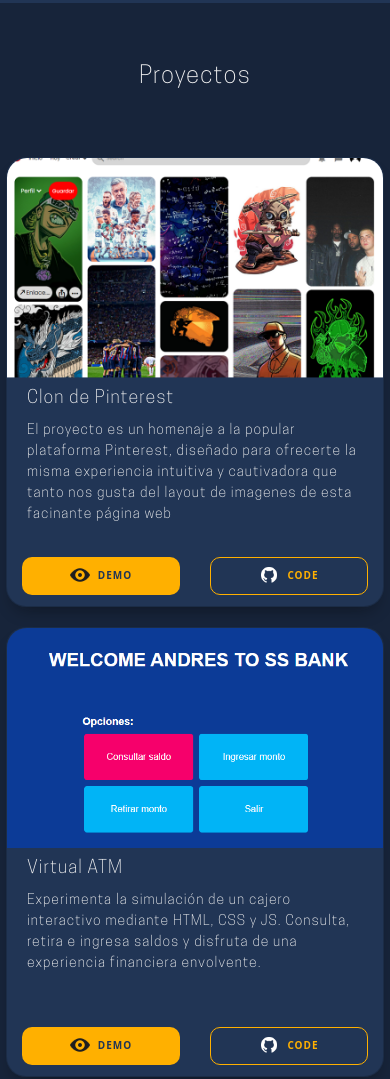
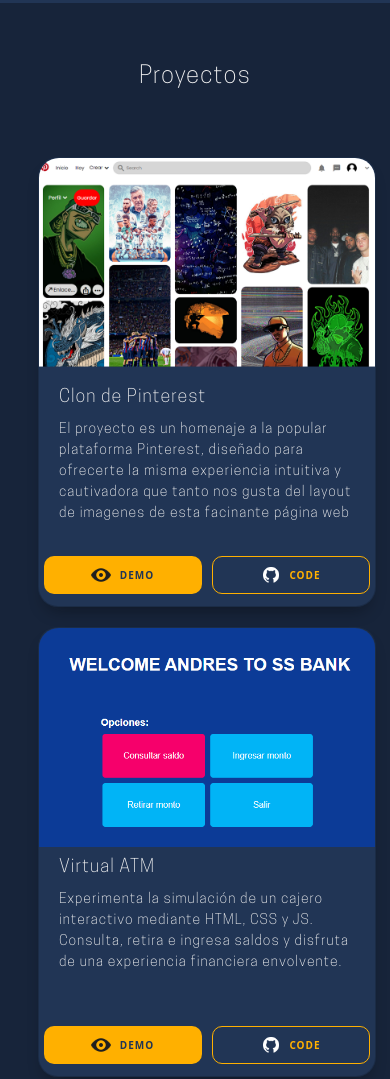
Before and after one commit to ACSBITMEN/MyPageWeb, a plain HTML site: page index.html in a window 390 px wide. Shown: the part 4284-5363 px from the top of the page. Drawn offline with nearby package versions, Linux system fonts and the light colour scheme.

Commit message:
Responsive Movil

```diff
--- a/assets/stylesheet/index.css
+++ b/assets/stylesheet/index.css
@@ -644,6 +644,7 @@ img.logo-sena {
     display: flex;
     flex-direction: column;
     align-items: center;
+    flex-wrap: wrap;
 }
 
 .card {
@@ -1029,3 +1030,17 @@ footer {
         height: 6rem;
     }
 }
+
+/* Tamaño responsivo para moviles */
+
+@media (max-width: 430px) {
+    .card {
+        min-width: 18rem;
+        max-width: 35rem;
+    }
+
+    .container_btn--proyectos a{
+        display: inline-block;
+        margin: 0 .5rem;
+    }
+  }
--- a/index.html
+++ b/index.html
@@ -236,7 +236,7 @@
         <section class="proyectos" id="proyectos">
             <h1 data-section="proyectos" data-value="title" data-aos="fade-up">Proyectos</h1>
 
-            <div class="cards_container--proyectos">
+            <div class="container cards_container--proyectos">
 
                 <div class="card" data-aos="zoom-in-up" data-aos-anchor-placement="center-bottom">
                     <div class="container-img-proyectos">
```
